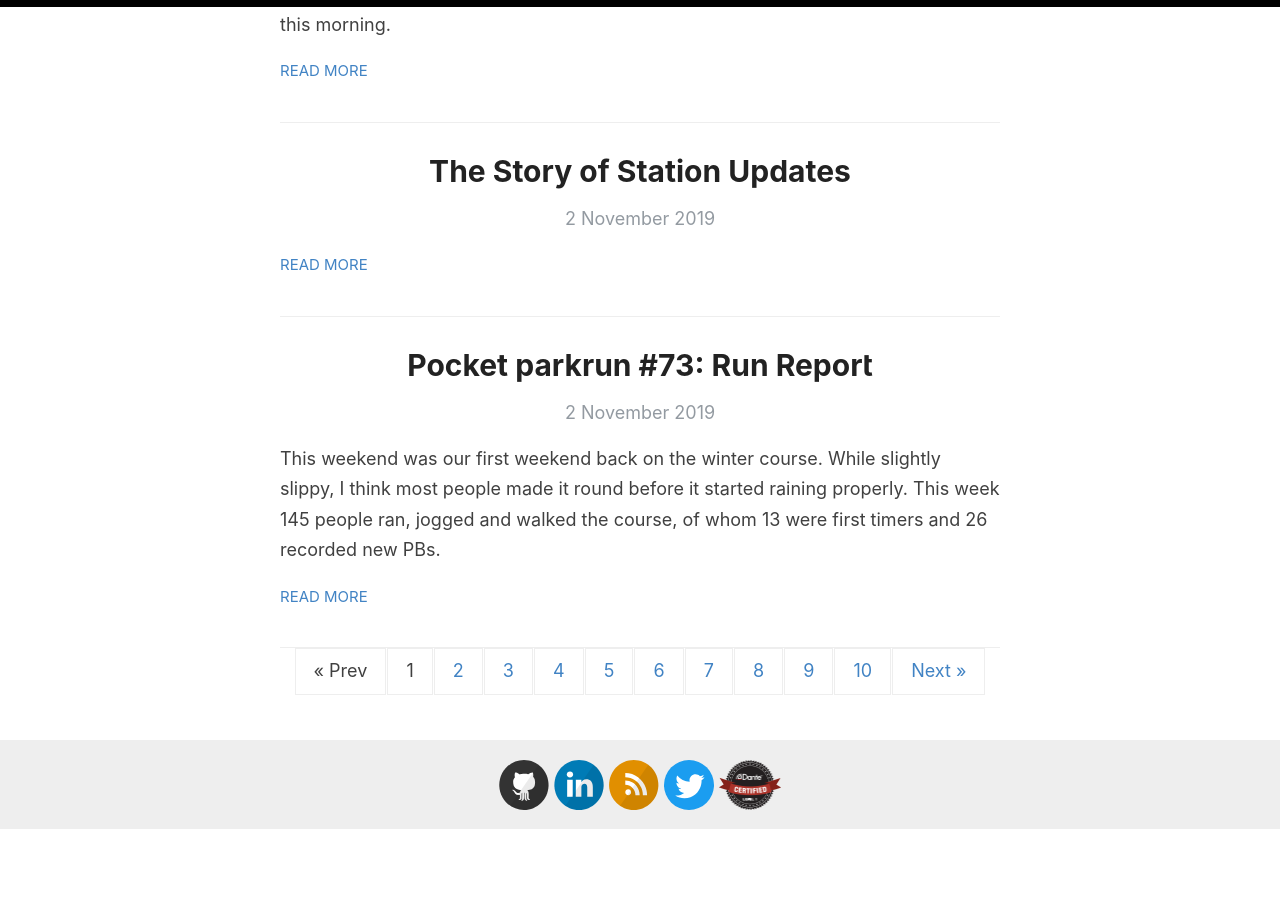
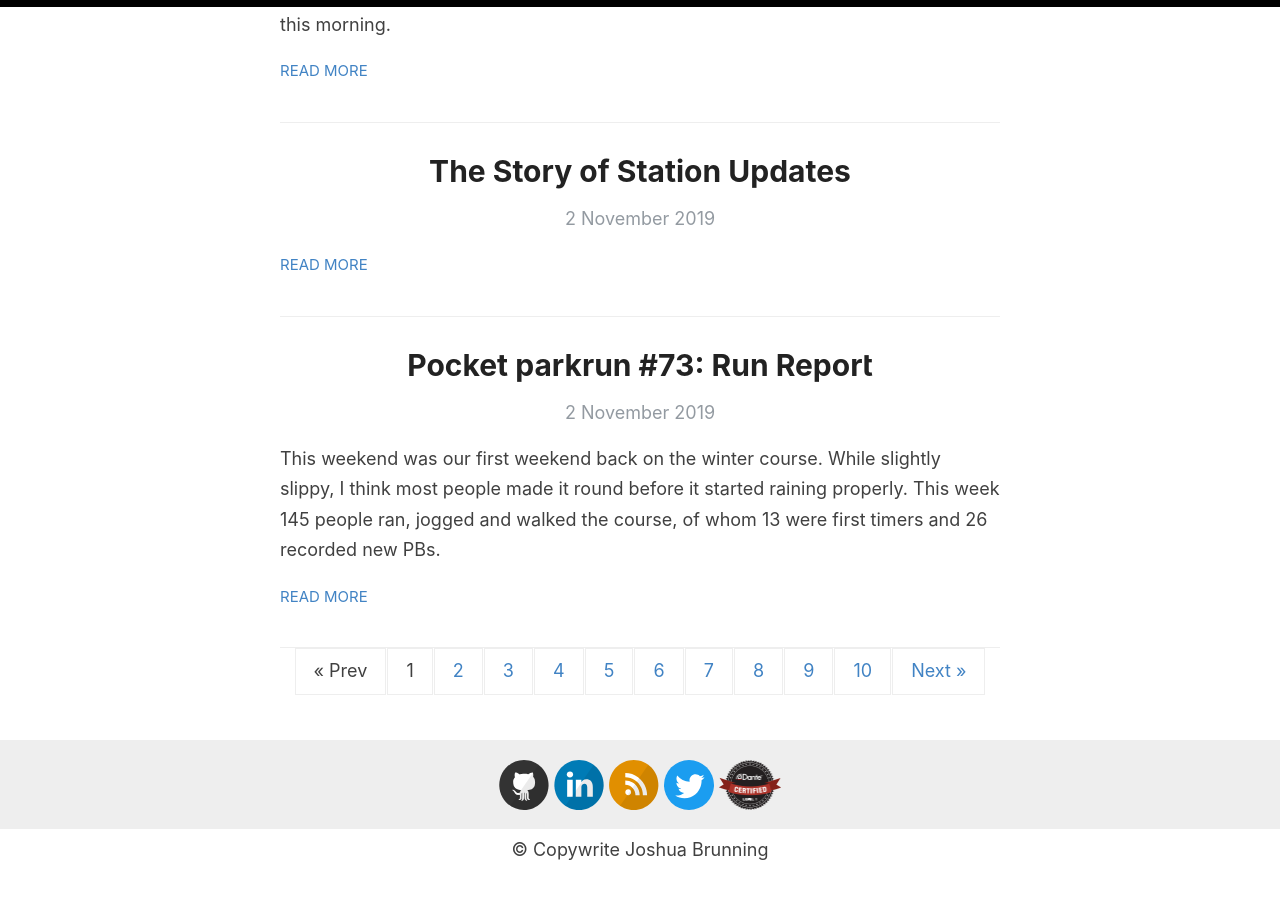
Before and after one commit to josh-justjosh/blog, a Jekyll site: the page built from index.html, in a window 1280 px wide and 900 px high, scrolled down 2516 px. Built offline with Jekyll 4.4.1, drawn with Linux system fonts in a browser that asks for light colours; the list of posts is cut into pages by our own code; before the commit the page ends 3356 px from its top, so only the background shows below that.

Commit message:
Add Copywrite

```diff
--- a/_layouts/default.html
+++ b/_layouts/default.html
@@ -58,6 +58,7 @@
           <footer class="footer">
             {% include svg-icons.html %}
             <img src="/images/dante_certified_logo_level1.png" alt="Dante Level One Certified Logo" style="width:62.5px;height:50px;">
+            <p>&copy; Copywrite Joshua Brunning {{date | date: '%Y' }}</p>
           </footer>
         </div>
       </div>
```
